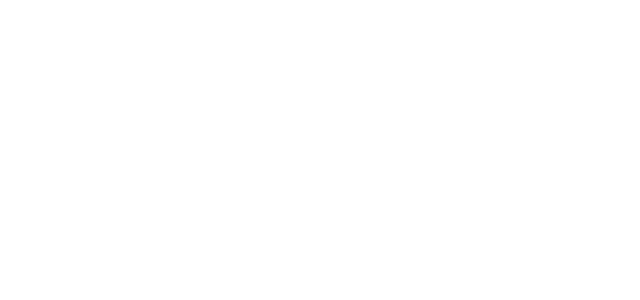
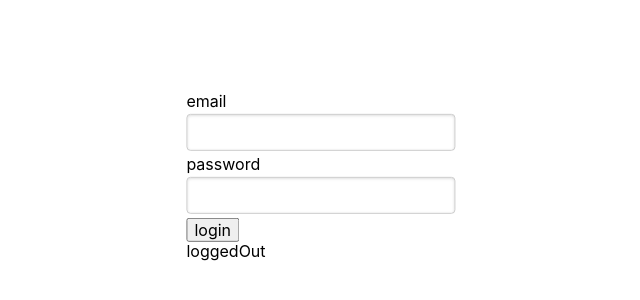
Before and after one commit to flavianh/most-perfect-login-screen, a React (Create React App) app: page / in a window 1280 px wide. Shown: the part 226-526 px from the top of the page, without its empty margins (319-959 px from the left). Built offline with nearby package versions, Linux system fonts and the light colour scheme.

Commit message:
Set behaviour for successful log in / log out

```diff
--- a/package.json
+++ b/package.json
@@ -4,7 +4,6 @@
   "private": true,
   "dependencies": {
     "@testing-library/jest-dom": "^4.2.4",
-    "@testing-library/react": "^9.5.0",
     "@testing-library/user-event": "^7.2.1",
     "formik": "^2.1.4",
     "i18next": "^19.4.1",
@@ -38,6 +37,7 @@
     ]
   },
   "devDependencies": {
+    "@testing-library/react": "^9.5.0",
     "eslint": "^6.8.0",
     "eslint-config-prettier": "^6.10.1",
     "eslint-plugin-prettier": "^3.1.3",
--- a/public/index.html
+++ b/public/index.html
@@ -24,7 +24,14 @@
       work correctly both with client-side routing and a non-root public URL.
       Learn how to configure a non-root public URL by running `npm run build`.
     -->
-    <title>React App</title>
+    <link
+      rel="stylesheet"
+      href="https://unpkg.com/purecss@1.0.1/build/pure-min.css"
+      integrity="sha384-oAOxQR6DkCoMliIh8yFnu25d7Eq/PHS21PClpwjOTeU2jRSq11vu66rf90/cZr47"
+      crossorigin="anonymous"
+    />
+    <meta name="viewport" content="width=device-width, initial-scale=1" />
+    <title>Simple login form</title>
   </head>
   <body>
     <noscript>You need to enable JavaScript to run this app.</noscript>
--- a/src/App.js
+++ b/src/App.js
@@ -8,8 +8,8 @@
   "angelina@jolie.com": "angelinajolie",
 };
 
-class InvalidEmailError extends Error {}
-class InvalidPasswordError extends Error {}
+export class InvalidEmailError extends Error {}
+export class InvalidPasswordError extends Error {}
 
 function authenticate(email, password) {
   if (!user_database[email]) {
@@ -19,13 +19,34 @@
     throw new InvalidPasswordError();
   }
 
-  return "connected";
+  return "loggedIn";
 }
 
 function App() {
-  const [result, setResult] = useState("");
+  const [logState, setLogState] = useState("loggedOut");
 
-  return <Formik>{() => <Form></Form>}</Formik>;
+  return (
+    <Formik
+      initialValues={{
+        email: "", // Otherwise you get "cannot read property email of undefined"
+        password: "",
+      }}
+      onSubmit={() => {
+        setLogState("loggedIn");
+      }}
+    >
+      {() => (
+        <Form className="pure-form pure-form-stacked" aria-label="loginForm">
+          <label htmlFor="email">email</label>
+          <Field id="email" name="email" />
+          <label htmlFor="password">password</label>
+          <Field id="password" name="password" />
+          <button type="submit">login</button>
+          <div>{logState}</div>
+        </Form>
+      )}
+    </Formik>
+  );
 }
 
 export default App;
```
Also changed, not shown: 2 other files (tests, documents, lock files or other folders).
